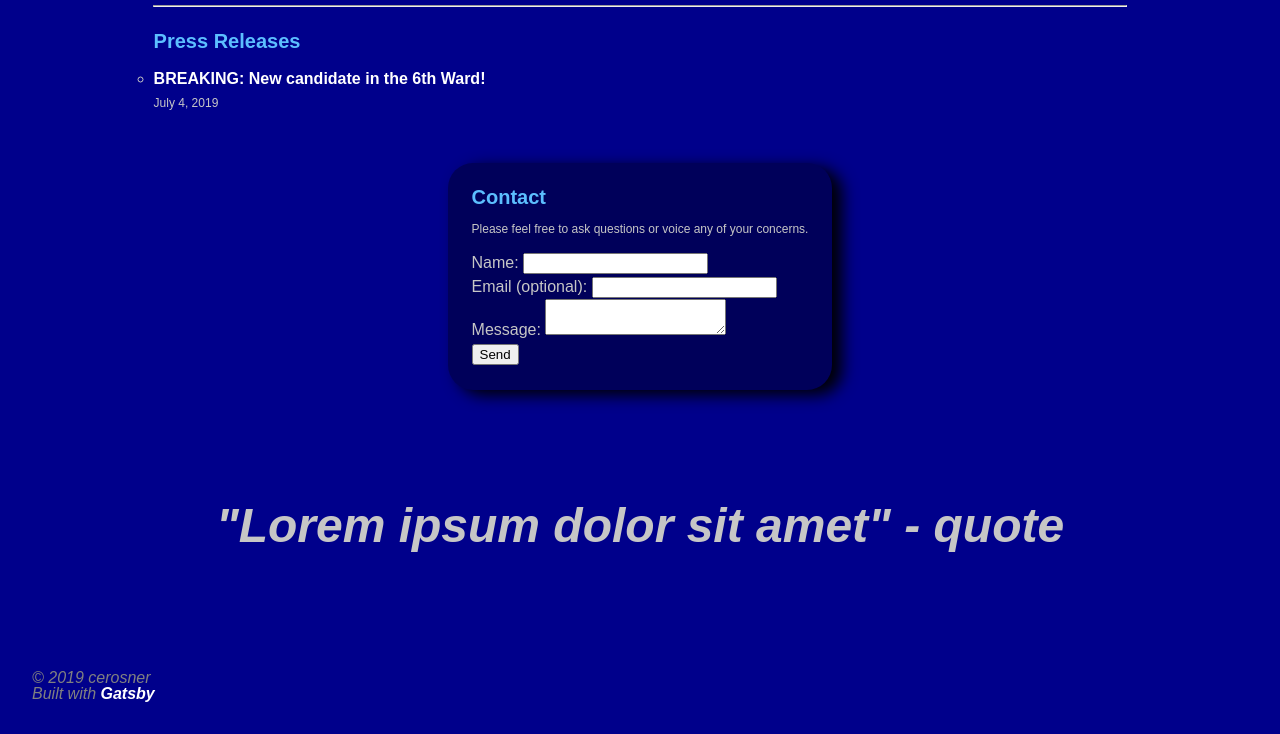
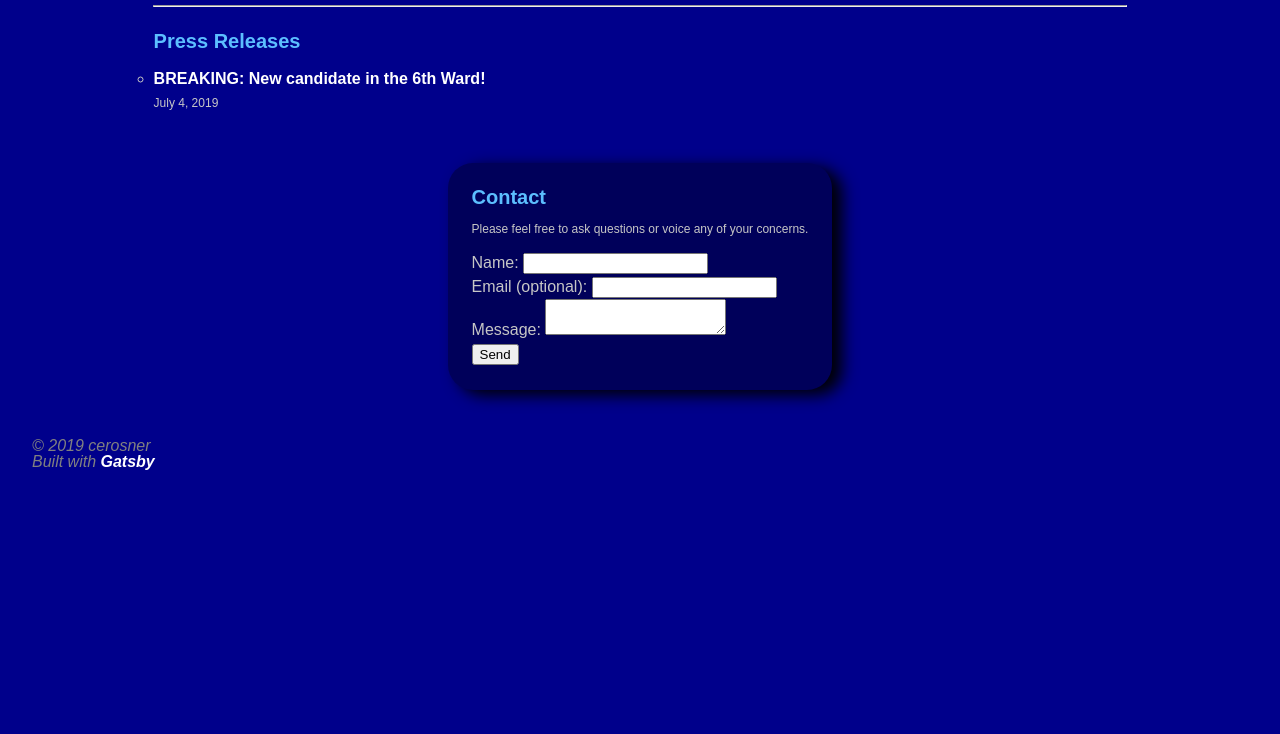
Before and after one commit to cerosner/campaign-demo, a Gatsby site: page / in a window 1280 px wide. Shown: the part 1519-2253 px from the top of the page. After the commit the page ends 2021 px from the top, so only its background shows below. Built offline with nearby package versions, Linux system fonts and the light colour scheme; Gatsby itself is replaced by a stand-in of ours.

Commit message:
hides quote component

```diff
--- a/src/pages/index.js
+++ b/src/pages/index.js
@@ -19,11 +19,11 @@ const IndexPage = () => (
       <hr />
       <PressReleases />
       <Contact />
-      <div id="quote">
+      {/* <div id="quote">
       <h1>
         "Lorem ipsum dolor sit amet" - quote
       </h1>
-      </div>
+      </div> */}
     </Layout>
   </div>
 )
--- a/src/styles/_main.scss
+++ b/src/styles/_main.scss
@@ -63,12 +63,12 @@ span {
 #index {
   @include flex-display(column, start, center);
 }
-#quote {
-  @include flex-display(row, center, center);
-  margin: 5rem 0;
-  font-style: italic;
-  text-align: right;
-}
+// #quote {
+//   @include flex-display(row, center, center);
+//   margin: 5rem 1rem;
+//   font-style: italic;
+//   text-align: right;
+// }
 footer {
   padding-top: 1rem;
   color: $tertiary;
```
